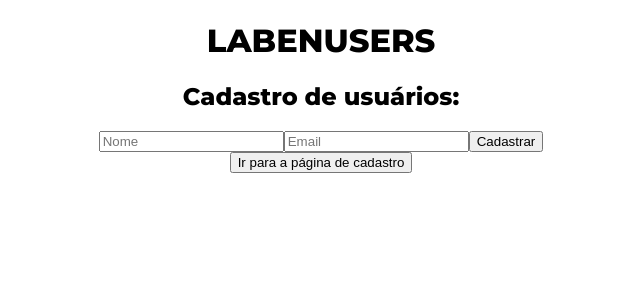
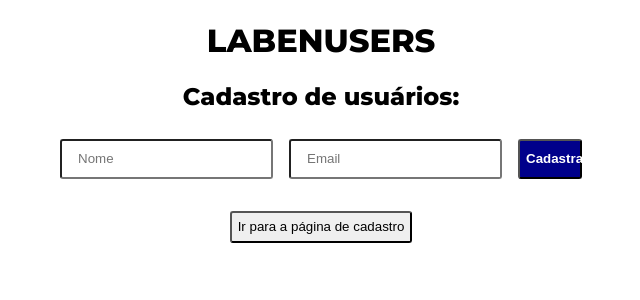
Before and after one commit to future4code/Juliana-Pedroso, a React (Create React App) app in the folder semana7-aula25/labenusers/: page / in a window 1280 px wide. Shown: the top 300 px of the page, without its empty margins (319-959 px from the left). Built offline with nearby package versions, Linux system fonts and the light colour scheme.

Commit message:
ajustes visuais

```diff
--- a/semana7-aula25/labenusers/src/App.css
+++ b/semana7-aula25/labenusers/src/App.css
@@ -14,10 +14,6 @@
   .App-logo {
     animation: App-logo-spin infinite 20s linear;
   }
-}
-
-li {
-  text-align: left;
 }
 
 .App-header {
--- a/semana7-aula25/labenusers/src/App.js
+++ b/semana7-aula25/labenusers/src/App.js
@@ -2,6 +2,7 @@ import "./App.css";
 import React from "react";
 import { RegisterPage } from "./components/RegisterPage";
 import { ListUsersPage } from "./components/ListUsersPage";
+import { ButtonNextPage } from "./components/styled";
 
 export default class App extends React.Component {
   state = {
@@ -17,7 +18,9 @@ export default class App extends React.Component {
       <div className="App">
         <h1>LABENUSERS</h1>
         {this.state.page ? <RegisterPage /> : <ListUsersPage />}
-        <button onClick={this.changePage}>Ir para a página de cadastro</button>
+        <ButtonNextPage onClick={this.changePage}>
+          Ir para a página de cadastro
+        </ButtonNextPage>
       </div>
     );
   }
--- a/semana7-aula25/labenusers/src/components/ListUsersPage.js
+++ b/semana7-aula25/labenusers/src/components/ListUsersPage.js
@@ -1,6 +1,7 @@
 import React from "react";
 import axios from "axios";
 import { baseUrl, axiosConfig } from "./parameters";
+import { ListUsers, ButtonRemove } from "./styled";
 
 export class ListUsersPage extends React.Component {
   state = {
@@ -21,27 +22,13 @@ export class ListUsersPage extends React.Component {
   };
 
   deleteUser = async (id) => {
-      console.log(this.deleteUser)
     try {
-      const response = await axios.delete(`${baseUrl}/{id}`, axiosConfig);
+      const response = await axios.delete(`${baseUrl}/${id}`, axiosConfig);
       this.getAllUsers();
     } catch (error) {
       console.log(error);
     }
   };
-
-
-
-  //   deleteUser = (id) => {
-  //     axios
-  //       .delete(`${baseUrl}/${id}`, axiosConfig)
-  //       .then((response) => {
-  //         this.getAllUsers();
-  //       })
-  //       .catch((error) => {
-  //         console.log(error);
-  //       });
-  //   };
 
   render() {
     return (
@@ -50,14 +37,14 @@ export class ListUsersPage extends React.Component {
         {this.state.users.map((user) => {
           return (
             <div>
-              <li>{user.name}</li>
-              <button
+              <ListUsers>{user.name}</ListUsers>
+              <ButtonRemove
                 onClick={() => {
                   this.deleteUser(user.id);
                 }}
-              >
+            >
                 x
-              </button>
+            </ButtonRemove>
             </div>
           );
         })}
--- a/semana7-aula25/labenusers/src/components/RegisterPage.js
+++ b/semana7-aula25/labenusers/src/components/RegisterPage.js
@@ -1,6 +1,7 @@
 import React from "react";
 import axios from "axios";
 import { baseUrl, axiosConfig } from "./parameters";
+import { ButtonSave, InputBox } from "./styled";
 
 export class RegisterPage extends React.Component {
   state = {
@@ -38,19 +39,19 @@ export class RegisterPage extends React.Component {
     return (
       <div>
         <h2>Cadastro de usuários: </h2>
-        <input
+        <InputBox
           placeholder="Nome"
           onChange={this.onChangeGetUserName}
           value={this.state.inputValueName}
         />
 
-        <input
+        <InputBox
           placeholder="Email"
           onChange={this.onChangeGetUserEmail}
           value={this.state.inputValueEmail}
         />
 
-        <button onClick={this.createUser}>Cadastrar</button>
+        <ButtonSave onClick={this.createUser}>Cadastrar</ButtonSave>
       </div>
     );
   }
--- a/semana7-aula25/labenusers/src/components/styled.js
+++ b/semana7-aula25/labenusers/src/components/styled.js
@@ -6,11 +6,14 @@ export const MainContainer = styled.div`
 `;
 
 export const ButtonNextPage = styled.button`
+  margin: 3vh;
   border-radius: 3px;
   height: 4vh;
   transition: 300s;
 
   &:hover {
+    background-color: #d3d3d3;
+    transition: 200ms;
     cursor: pointer;
   }
 `;
@@ -27,8 +30,10 @@ export const InputContainer = styled.div`
 `;
 
 export const InputBox = styled.input`
-    margin: 1vh;
-    border-radius: 3px;
+  margin: 1vh;
+  padding: 2vh;
+  border-radius: 3px;
+  height: 0.5vh;
 `;
 
 export const ButtonSave = styled.button`
@@ -38,7 +43,7 @@ export const ButtonSave = styled.button`
   font-weight: 600;
   height: 5vh;
   width: 5vw;
-  margin-top: 4vh;
+  margin: 1vh;
 
   &:hover {
     background-color: #61dafb;
@@ -46,5 +51,15 @@ export const ButtonSave = styled.button`
     transition: 300ms;
     cursor: pointer;
   }
+`;
 
+export const ButtonRemove = styled.button`
+  height: 3.5vh;
+  margin: 0;
 `;
+
+export const ListUsers = styled.li`
+  margin-left: 10vw;
+  list-style-type: none;
+  text-align: left;
+`;
```
